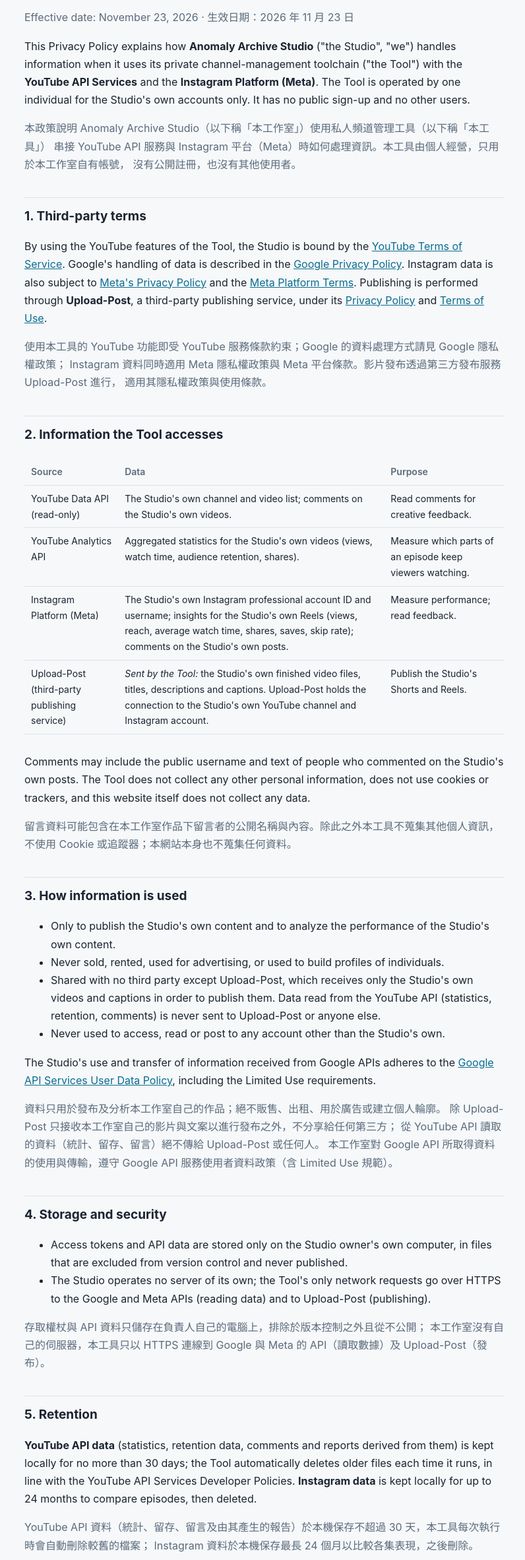
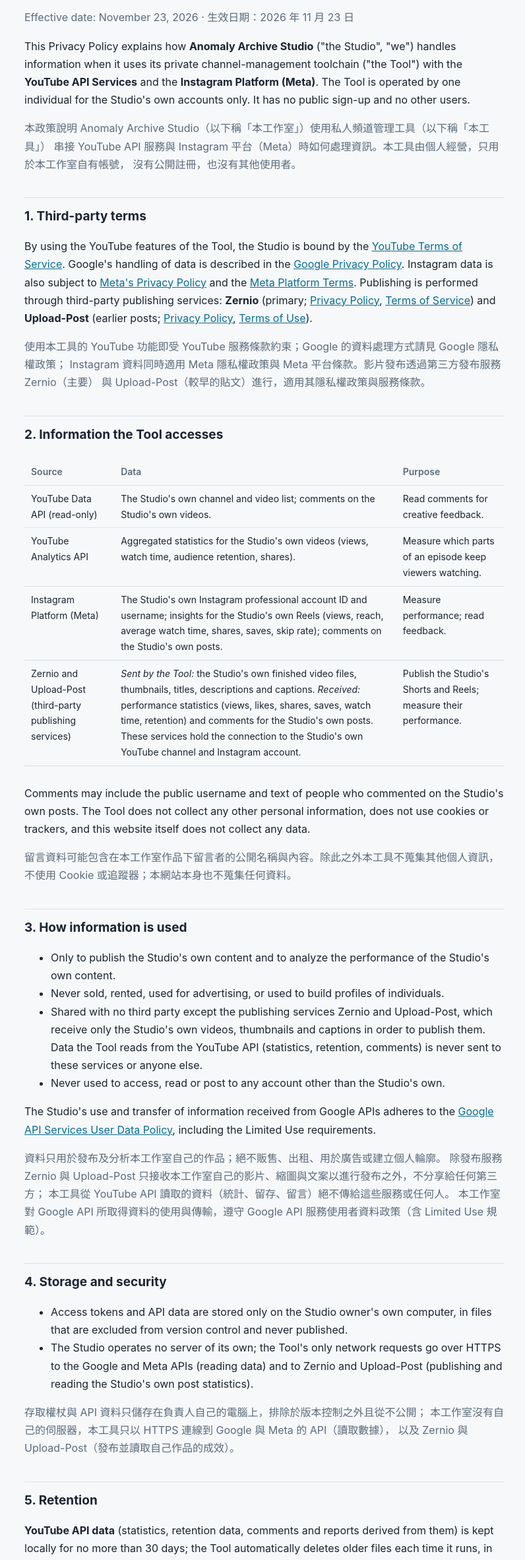
Before and after one commit to hauyilam/anomaly-archive-site, a plain HTML site: page privacy.html in a window 1280 px wide. Shown: the part 186-2550 px from the top of the page at 66% size, without its empty margins (239-1035 px from the left). Drawn offline with Linux system fonts and the light colour scheme.

Commit message:
Disclose Zernio as a publishing service

```diff
--- a/privacy.html
+++ b/privacy.html
@@ -88,12 +88,14 @@ footer { padding-top: 32px; padding-bottom: 48px; font-size: 13px; color: var(--
     data is described in the <a href="https://policies.google.com/privacy">Google Privacy Policy</a>.
     Instagram data is also subject to <a href="https://privacycenter.instagram.com/policy">Meta's
     Privacy Policy</a> and the <a href="https://developers.facebook.com/terms">Meta Platform Terms</a>.
-    Publishing is performed through <strong>Upload-Post</strong>, a third-party publishing service,
-    under its <a href="https://www.upload-post.com/privacy-policy">Privacy Policy</a> and
-    <a href="https://www.upload-post.com/terms-of-service">Terms of Use</a>.</p>
+    Publishing is performed through third-party publishing services: <strong>Zernio</strong>
+    (primary; <a href="https://zernio.com/privacy-policy">Privacy Policy</a>,
+    <a href="https://zernio.com/tos">Terms of Service</a>) and <strong>Upload-Post</strong>
+    (earlier posts; <a href="https://www.upload-post.com/privacy-policy">Privacy Policy</a>,
+    <a href="https://www.upload-post.com/terms-of-service">Terms of Use</a>).</p>
   <p class="zh">使用本工具的 YouTube 功能即受 YouTube 服務條款約束；Google 的資料處理方式請見 Google 隱私權政策；
-    Instagram 資料同時適用 Meta 隱私權政策與 Meta 平台條款。影片發布透過第三方發布服務 Upload-Post 進行，
-    適用其隱私權政策與使用條款。</p>
+    Instagram 資料同時適用 Meta 隱私權政策與 Meta 平台條款。影片發布透過第三方發布服務 Zernio（主要）
+    與 Upload-Post（較早的貼文）進行，適用其隱私權政策與服務條款。</p>
 
   <h2>2. Information the Tool accesses</h2>
   <div class="table-wrap">
@@ -111,11 +113,12 @@ footer { padding-top: 32px; padding-bottom: 48px; font-size: 13px; color: var(--
             the Studio's own Reels (views, reach, average watch time, shares, saves, skip
             rate); comments on the Studio's own posts.</td>
         <td>Measure performance; read feedback.</td></tr>
-    <tr><td>Upload-Post (third-party publishing service)</td>
-        <td><em>Sent by the Tool:</em> the Studio's own finished video files, titles,
-            descriptions and captions. Upload-Post holds the connection to the Studio's own
-            YouTube channel and Instagram account.</td>
-        <td>Publish the Studio's Shorts and Reels.</td></tr>
+    <tr><td>Zernio and Upload-Post (third-party publishing services)</td>
+        <td><em>Sent by the Tool:</em> the Studio's own finished video files, thumbnails, titles,
+            descriptions and captions. <em>Received:</em> performance statistics (views, likes,
+            shares, saves, watch time, retention) and comments for the Studio's own posts. These
+            services hold the connection to the Studio's own YouTube channel and Instagram account.</td>
+        <td>Publish the Studio's Shorts and Reels; measure their performance.</td></tr>
   </table>
   </div>
   <p>Comments may include the public username and text of people who commented on the
@@ -129,17 +132,18 @@ footer { padding-top: 32px; padding-bottom: 48px; font-size: 13px; color: var(--
     <li>Only to publish the Studio's own content and to analyze the performance of the
       Studio's own content.</li>
     <li>Never sold, rented, used for advertising, or used to build profiles of individuals.</li>
-    <li>Shared with no third party except Upload-Post, which receives only the Studio's own
-      videos and captions in order to publish them. Data read from the YouTube API (statistics,
-      retention, comments) is never sent to Upload-Post or anyone else.</li>
+    <li>Shared with no third party except the publishing services Zernio and Upload-Post, which
+      receive only the Studio's own videos, thumbnails and captions in order to publish them.
+      Data the Tool reads from the YouTube API (statistics, retention, comments) is never sent to
+      these services or anyone else.</li>
     <li>Never used to access, read or post to any account other than the Studio's own.</li>
   </ul>
   <p>The Studio's use and transfer of information received from Google APIs adheres to the
     <a href="https://developers.google.com/terms/api-services-user-data-policy">Google API
     Services User Data Policy</a>, including the Limited Use requirements.</p>
   <p class="zh">資料只用於發布及分析本工作室自己的作品；絕不販售、出租、用於廣告或建立個人輪廓。
-    除 Upload-Post 只接收本工作室自己的影片與文案以進行發布之外，不分享給任何第三方；
-    從 YouTube API 讀取的資料（統計、留存、留言）絕不傳給 Upload-Post 或任何人。
+    除發布服務 Zernio 與 Upload-Post 只接收本工作室自己的影片、縮圖與文案以進行發布之外，不分享給任何第三方；
+    本工具從 YouTube API 讀取的資料（統計、留存、留言）絕不傳給這些服務或任何人。
     本工作室對 Google API 所取得資料的使用與傳輸，遵守 Google API 服務使用者資料政策（含 Limited Use 規範）。</p>
 
   <h2>4. Storage and security</h2>
@@ -147,19 +151,22 @@ footer { padding-top: 32px; padding-bottom: 48px; font-size: 13px; color: var(--
     <li>Access tokens and API data are stored only on the Studio owner's own computer, in
       files that are excluded from version control and never published.</li>
     <li>The Studio operates no server of its own; the Tool's only network requests go over
-      HTTPS to the Google and Meta APIs (reading data) and to Upload-Post (publishing).</li>
+      HTTPS to the Google and Meta APIs (reading data) and to Zernio and Upload-Post (publishing
+      and reading the Studio's own post statistics).</li>
   </ul>
   <p class="zh">存取權杖與 API 資料只儲存在負責人自己的電腦上，排除於版本控制之外且從不公開；
-    本工作室沒有自己的伺服器，本工具只以 HTTPS 連線到 Google 與 Meta 的 API（讀取數據）及 Upload-Post（發布）。</p>
+    本工作室沒有自己的伺服器，本工具只以 HTTPS 連線到 Google 與 Meta 的 API（讀取數據），
+    以及 Zernio 與 Upload-Post（發布並讀取自己作品的成效）。</p>
 
   <h2>5. Retention</h2>
   <p><strong>YouTube API data</strong> (statistics, retention data, comments and reports derived
     from them) is kept locally for no more than 30 days; the Tool automatically deletes older
     files each time it runs, in line with the YouTube API Services Developer Policies.
-    <strong>Instagram data</strong> is kept locally for up to 24 months to compare episodes, then
-    deleted.</p>
+    Statistics about the Studio's YouTube videos received from Zernio or Upload-Post are kept
+    for no more than 30 days in the same way. <strong>Instagram data</strong> is kept locally for
+    up to 24 months to compare episodes, then deleted.</p>
   <p class="zh">YouTube API 資料（統計、留存、留言及由其產生的報告）於本機保存不超過 30 天，本工具每次執行時會自動刪除較舊的檔案；
-    Instagram 資料於本機保存最長 24 個月以比較各集表現，之後刪除。</p>
+    從 Zernio 或 Upload-Post 取得的 YouTube 影片統計亦同樣保存不超過 30 天；Instagram 資料於本機保存最長 24 個月以比較各集表現，之後刪除。</p>
 
   <h2 id="revoke">6. Revoking access</h2>
   <ul>
@@ -167,12 +174,15 @@ footer { padding-top: 32px; padding-bottom: 48px; font-size: 13px; color: var(--
       connections</a> (security settings page).</li>
     <li>Instagram / Meta: Instagram → Settings → Website permissions → Apps and websites, or
       Meta Business Settings → Integrations.</li>
+    <li>Zernio: disconnect the YouTube or Instagram account in the
+      <a href="https://zernio.com/dashboard">Zernio dashboard</a>, or remove Zernio's access from
+      the Google / Instagram settings above.</li>
     <li>Upload-Post: disconnect the YouTube or Instagram account in the Upload-Post dashboard
       (<a href="https://app.upload-post.com/manage-users">Manage users</a>), or remove
       Upload-Post's access from the Google / Instagram settings above.</li>
   </ul>
-  <p class="zh">可隨時至 Google 帳戶的「第三方連結」、Instagram／Meta 商業設定，或 Upload-Post 後台的帳號管理頁，
-    撤銷本工具及 Upload-Post 的存取權。</p>
+  <p class="zh">可隨時至 Google 帳戶的「第三方連結」、Instagram／Meta 商業設定，或 Zernio、Upload-Post 後台的帳號管理頁，
+    撤銷本工具及這些發布服務的存取權。</p>
 
   <h2 id="data-deletion">7. Data deletion</h2>
   <p>If you commented on one of the Studio's posts and want any copy of your comment removed
```
Also changed, not shown: index.html (+3 -3 lines), terms.html (+4 -3 lines).
